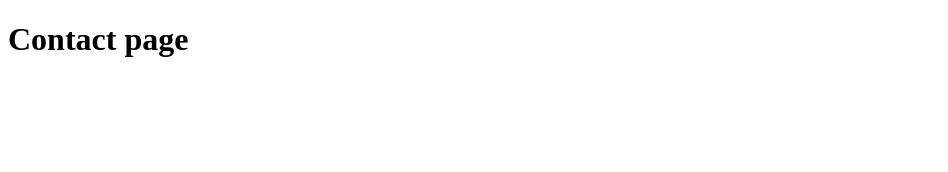
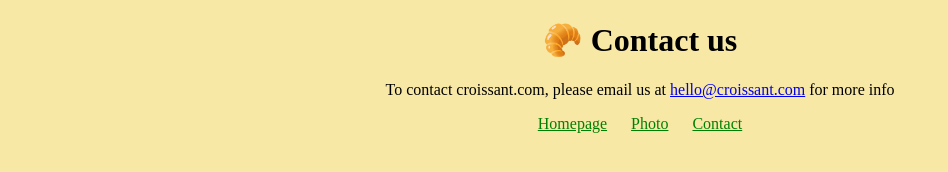
Before and after one commit to Katrya-Kovalova/croissant, a plain HTML site: page contact.html in a window 1280 px wide. Shown: the whole page, without its empty margins (0-948 px from the left). Drawn offline with Linux system fonts and the light colour scheme.

Commit message:
contact page

```diff
--- a/contact.html
+++ b/contact.html
@@ -4,9 +4,22 @@
     <meta charset="UTF-8" />
     <meta http-equiv="X-UA-Compatible" content="IE=edge" />
     <meta name="viewport" content="width=device-width, initial-scale=1.0" />
-    <title>Document</title>
+    <link rel="stylesheet" href="/css/styles.css" />
+    <title>Contact us - Croissant.com</title>
   </head>
-  <body>
-    <h1>Contact page</h1>
+  <body cz-shortcut-listen="true">
+    <h1>🥐 Contact us</h1>
+    <p>
+      To contact croissant.com, please email us at
+      <a href="mailto:hello@croissant.com" title="contact us by email"
+        >hello@croissant.com</a
+      >
+      for more info
+    </p>
+    <footer>
+      <a href="/" title="Home"> Homepage</a>
+      <a href="/photo.html" title="Croissant photo"> Photo</a>
+      <a href="/contact.html" title="Contact Croissant.com"> Contact</a>
+    </footer>
   </body>
 </html>
--- a/css/styles.css
+++ b/css/styles.css
@@ -22,3 +22,8 @@ p {
   display: block;
   margin: 30px auto;
 }
+
+footer a {
+  margin: 0 10px;
+  color: green;
+}
```
